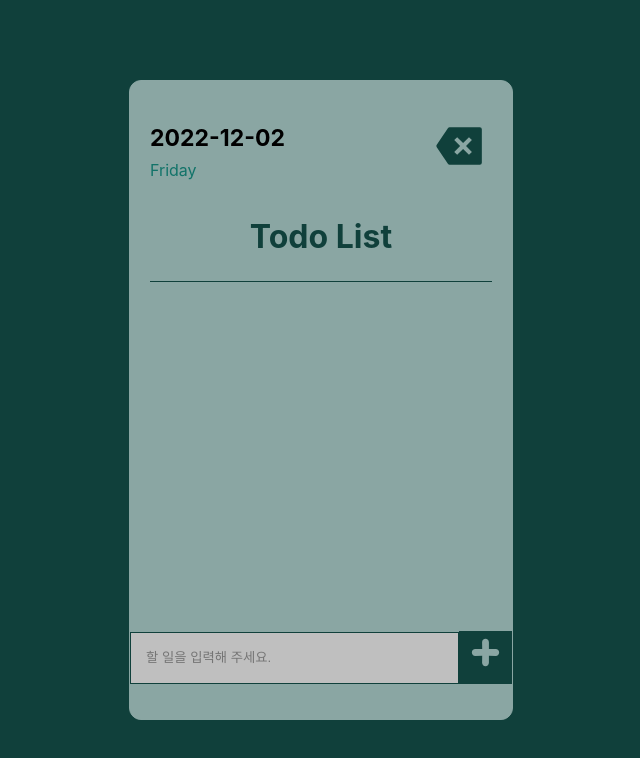
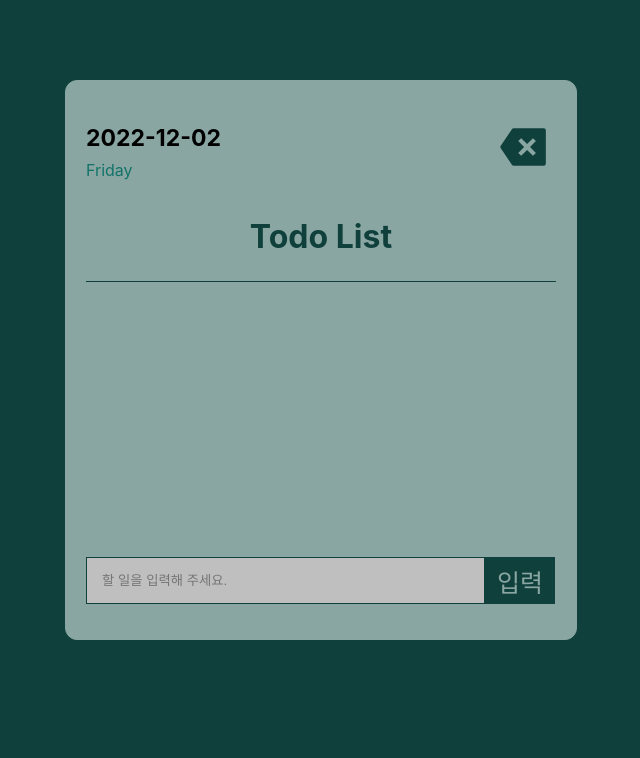
Before and after one commit to khakikokyo/todo-list, a React (Create React App) app: page / in a window 1280 px wide. Shown: the top 758 px of the page, without its empty margins (319-959 px from the left). Built offline with nearby package versions, Linux system fonts and the light colour scheme.

Commit message:
할 일 완료 상태 변환

```diff
--- a/src/App.css
+++ b/src/App.css
@@ -1,6 +1,7 @@
 .App {
   text-align: center;
   background-color: #10403b;
+  width: 100vw;
   height: 100vh;
 }
 div {
@@ -8,8 +9,8 @@ div {
 }
 .todo__container {
   background-color: #8aa6a3;
-  width: 30%;
-  height: 80%;
+  width: 100%;
+  height: 70%;
   border: 1px solid #8aa6a3;
   border-radius: 12px;
   padding: 20px;
@@ -49,31 +50,26 @@ div {
 
 /* TodoCreate */
 .create__box {
-  width: 100%;
+  width: 92%;
+  display: flex;
   position: absolute;
   bottom: 35px;
-  left: 0;
-}
-.create__box form {
-  display: flex;
-  justify-content: space-around;
-  align-items: center;
 }
 .create__input {
   background-color: #bfbfbf;
-  width: 450px;
-  height: 52px;
+  width: 85%;
   outline: none;
   padding: 15px;
   box-sizing: border-box;
   border: 1px solid #10403b;
 }
 .create__button {
+  width: 15%;
   border: 0;
   background-color: #10403b;
   outline: none;
   color: #8aa6a3;
-  font-size: 41px;
+  font-size: 25px;
   cursor: pointer;
   box-sizing: border-box;
 }
@@ -92,27 +88,48 @@ div {
   padding-bottom: 25px;
 }
 .todolist__content__box {
+  width: 100%;
   display: flex;
   justify-content: space-between;
   align-items: center;
-  margin: -10px 30px 0 30px;
+  margin: 10px 0;
+  border: 1px solid #10403b;
+  padding: 0 15px;
+  border-radius: 10px;
+  background-color: #10403b;
+}
+.todolist__items {
+  width: 100%;
+  display: flex;
+}
+.todolist__checkbox {
+  cursor: pointer;
 }
 .todolist__content {
-  text-align: left;
+  color: #8aa6a3;
+  padding: 0 10px;
 }
 .todolist__delete {
+  background-color: #10403b;
   border: 0;
-  background-color: #8aa6a3;
-  color: #10403b;
-  font-size: 23px;
+  padding: 15px;
+  color: #8aa6a3;
+  font-size: 20px;
   cursor: pointer;
 }
 .todolist__delete:hover {
   color: #127369;
 }
 
-@media screen and (max-width: 992px) {
+@media screen and (max-width: 1024px) {
   .todo__container {
-    width: 80%;
+    max-width: 32rem;
   }
 }
+
+@media screen and (min-width: 1024px) {
+  .todo__container {
+    width: 75%;
+    max-width: 32rem;
+  }
+}
--- a/src/App.js
+++ b/src/App.js
@@ -26,17 +26,28 @@ function App() {
       };
       setTodoItem([...todoItem].concat(todo));
     }
-  }
+  };
 
   // TodoList Remove
   const removeItem = (id) => {
     setTodoItem(todoItem.filter((todo) => todo.id !== id));
-  }
+  };
 
   // TodoList All Remove
-  const allRemoveItem = (e) => {
-    setTodoItem(todoItem.filter((todo) => todo === e.target.value));
-  }
+  const allRemoveItem = () => {
+    setTodoItem([]);
+  };
+
+  // todoList CheckedItem
+  const checkedItem = (id) => {
+    let newTodoItem = todoItem.map(data => {
+      if(data.id === id) {
+        data.checked = !data.checked;
+      }
+      return data;
+    })
+    setTodoItem(newTodoItem);
+  };
 
   return (
     <div className="App">
@@ -48,7 +59,7 @@ function App() {
           </div>
           <button onClick={allRemoveItem}><RiDeleteBack2Fill /></button>
         </div>
-        <TodoList todoItem={todoItem} removeItem={removeItem} />
+        <TodoList todoItem={todoItem} removeItem={removeItem} checkedItem={checkedItem} />
         <TodoCreate addItem={addItem} />
       </div>
     </div>
--- a/src/components/TodoCreate.js
+++ b/src/components/TodoCreate.js
@@ -1,5 +1,4 @@
 import { useState } from "react";
-import { TiPlus } from "react-icons/ti";
 
 function TodoCreate({addItem}) {
 
@@ -17,12 +16,10 @@ function TodoCreate({addItem}) {
   }
 
   return(
-    <div className="create__box">
-      <form onSubmit={addTodoList}>
-        <input placeholder="할 일을 입력해 주세요." className="create__input" value={value} onChange={onChange}></input>
-        <button className="create__button"><TiPlus /></button>
-      </form>
-    </div>
+    <form className="create__box" onSubmit={addTodoList}>
+      <input type="text" placeholder="할 일을 입력해 주세요." className="create__input" value={value} onChange={onChange}></input>
+      <input className="create__button" type="submit" value="입력" />
+    </form>
   )
 }
 
--- a/src/components/TodoList.js
+++ b/src/components/TodoList.js
@@ -1,16 +1,22 @@
-import { RiDeleteBinLine } from 'react-icons/ri';
-
-function TodoList({todoItem, removeItem}) {
-
+function TodoList({todoItem, removeItem, checkedItem}) {
   return(
     <div className="todolist__box">
       <h1>Todo List</h1>
       {
         todoItem.map((todo, idx) => {
+          console.log(todo.checked)
           return (
             <div className="todolist__content__box" key={idx}>
-              <p className="todolist__content">{todo.text}</p>
-              <button className="todolist__delete" onClick={()=>{removeItem(todo.id)}}><RiDeleteBinLine /></button>
+              <div className="todolist__items">
+                <input
+                  type="checkbox"
+                  className="todolist__checkbox"
+                  defaultChecked={false}
+                  onChange={() => {checkedItem(todo.id)}}
+                />
+                <p className="todolist__content" style={todo.checked ? {textDecorationLine: 'line-through'} : undefined}>{todo.text}</p>
+              </div>
+              <button className="todolist__delete" onClick={()=>{removeItem(todo.id)}}>x</button>
             </div>
           )
         })
```
